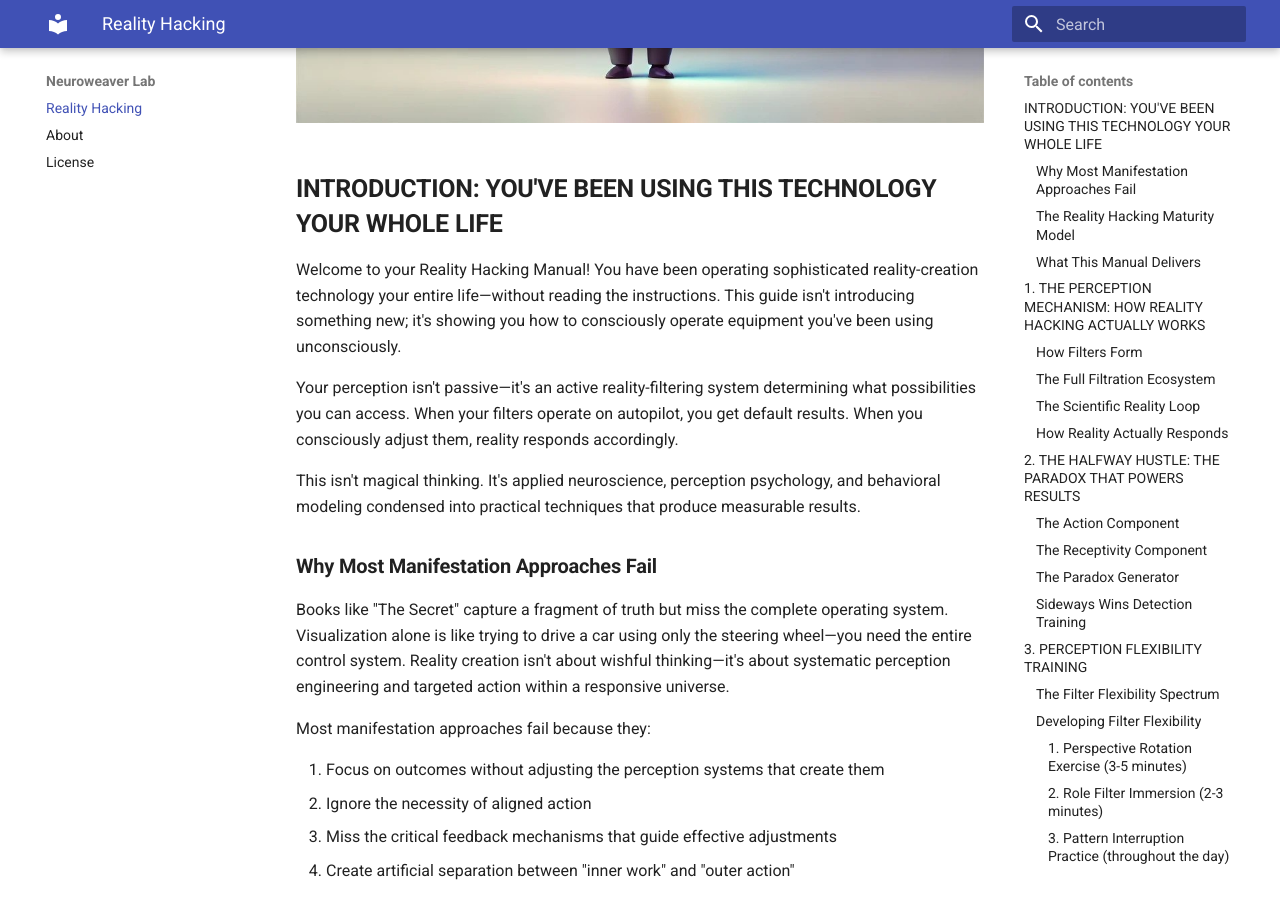
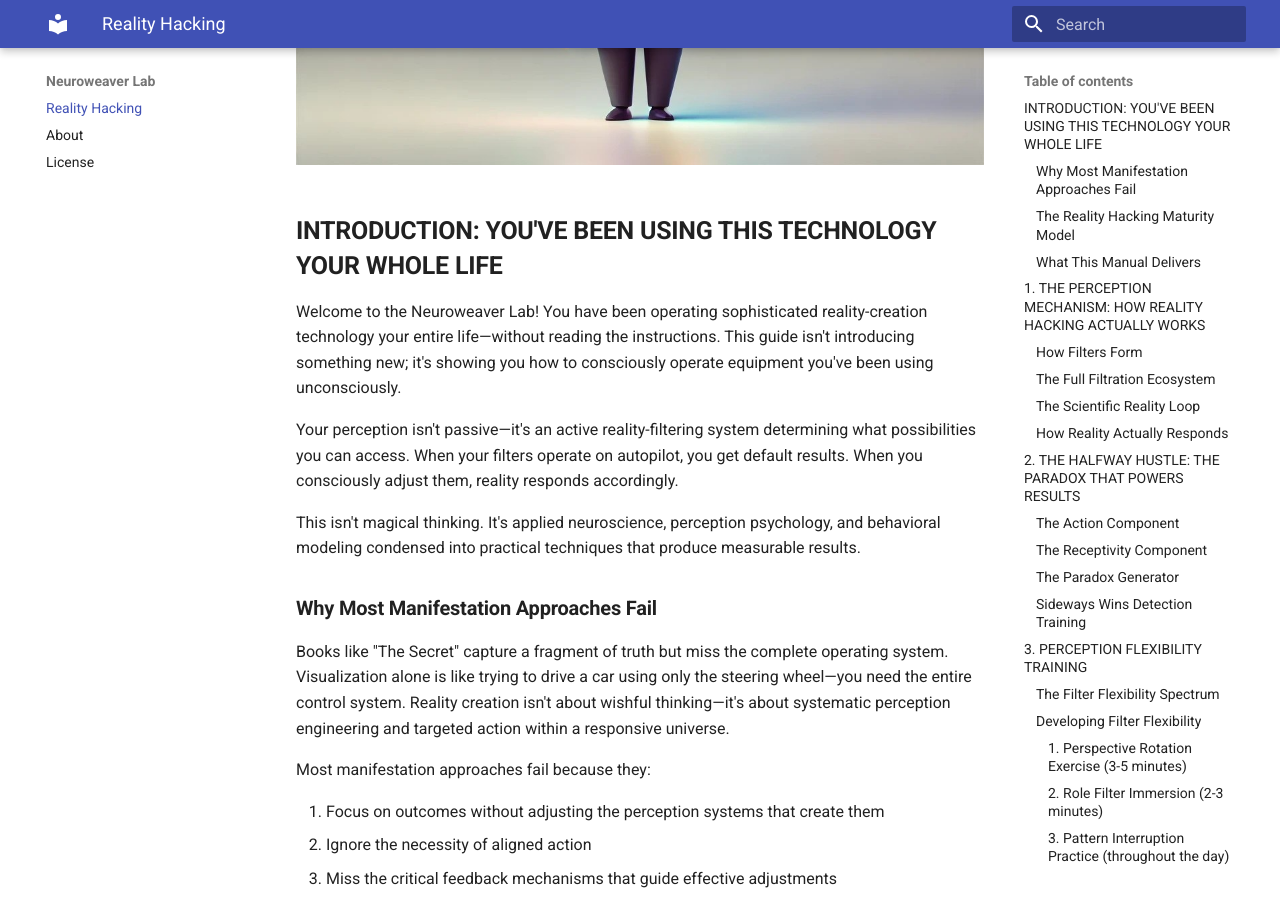
Before and after one commit to phillipclapham/neuroweaver, an MkDocs documentation site: the page built from docs/index.md, in a window 1280 px wide and 900 px high, scrolled down 997 px. Built offline with MkDocs 1.6.1 and Material for MkDocs 9.7.7, drawn with Linux system fonts in a browser that asks for light colours; some of the changed text lies outside the part shown.

Commit message:
book refinements

```diff
--- a/docs/index.md
+++ b/docs/index.md
@@ -1,4 +1,4 @@
-# **THE REALITY HACKING MANUAL**
+# **THE NEUROWEAVER REALITY HACKING MANUAL**
 
 Developed by Phillip Clapham and Dr. Elara Quinn for The Perceptual Research Consortium, based on the foundational research of The Möbius Group (1974-1989).
 
@@ -10,7 +10,7 @@ Developed by Phillip Clapham and Dr. Elara Quinn for The Perceptual Research Con
 
 ## **INTRODUCTION: YOU'VE BEEN USING THIS TECHNOLOGY YOUR WHOLE LIFE**
 
-Welcome to your Reality Hacking Manual! You have been operating sophisticated reality-creation technology your entire life—without reading the instructions. This guide isn't introducing something new; it's showing you how to consciously operate equipment you've been using unconsciously.
+Welcome to the Neuroweaver Lab! You have been operating sophisticated reality-creation technology your entire life—without reading the instructions. This guide isn't introducing something new; it's showing you how to consciously operate equipment you've been using unconsciously.
 
 Your perception isn't passive—it's an active reality-filtering system determining what possibilities you can access. When your filters operate on autopilot, you get default results. When you consciously adjust them, reality responds accordingly.
 
```
Also changed, not shown: site/index.html, site/search/search_index.json.
